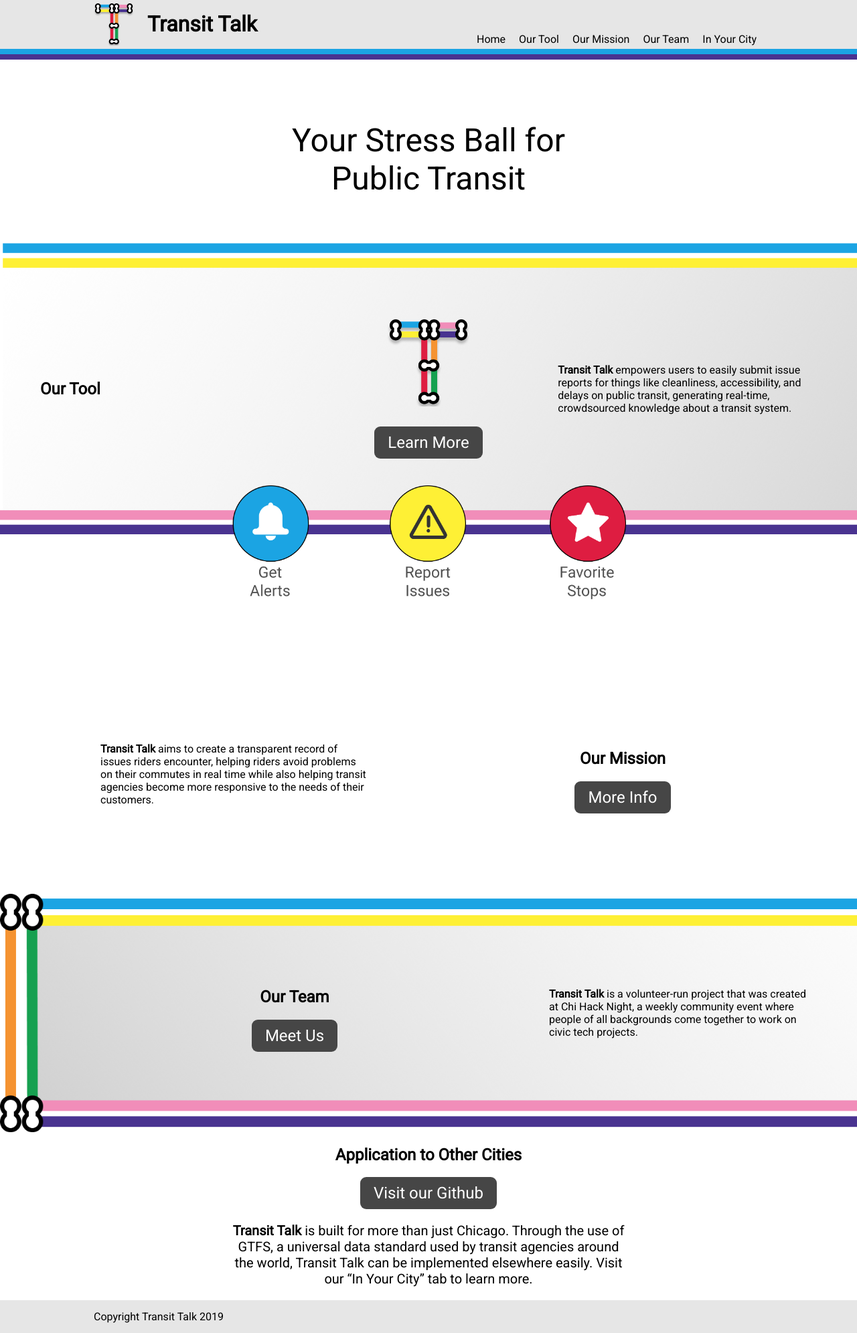
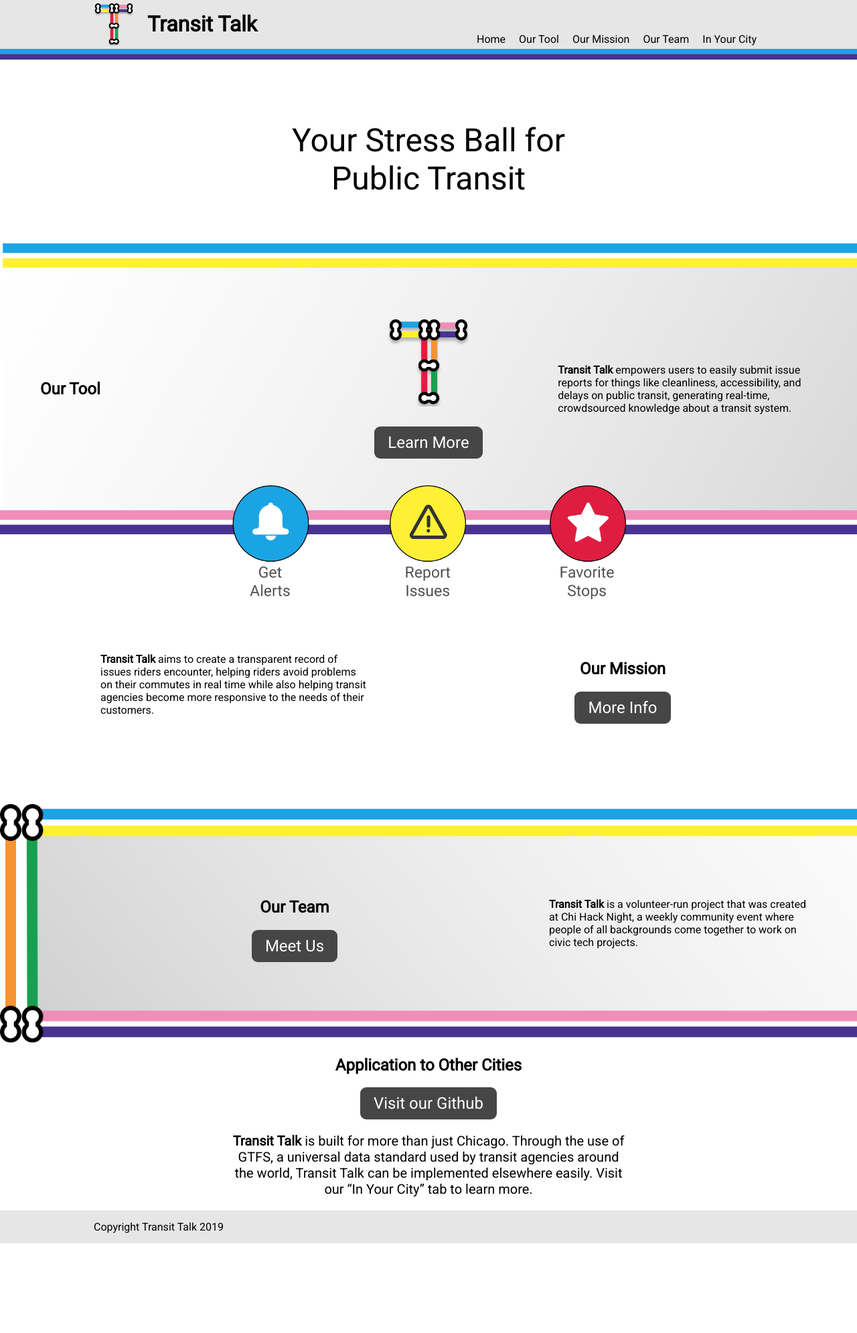
Before and after one commit to TransitTalk/CaravanTransit.github.io, a Jekyll site: the page built from index.html, in a window 1280 px wide. Shown: the whole page at 67% size. Built offline with Jekyll 4.4.1, drawn with Linux system fonts in a browser that asks for light colours; after the commit the page ends 1857 px from its top, so only the background shows below that.

Commit message:
Made three-buttons position: absolute

```diff
--- a/_sass/pages/_index.scss
+++ b/_sass/pages/_index.scss
@@ -1,9 +1,15 @@
-.three-buttons {
+.three-btn-cont {
   position: relative;
-  top: -80px;
-  text-align: center;
+  margin-bottom: 40px;
 
-  .features-img {
-    height: 170px;
+  .three-buttons {
+    position: absolute;
+    top: calc(100% - 80px);
+    width: 100%;
+    text-align: center;
+
+    .features-img {
+      height: 170px;
+    }
   }
 }
--- a/index.html
+++ b/index.html
@@ -9,7 +9,7 @@
   </h1>
 </div>
 
-<div class="bkgd-1 simple-cols -standard">
+<div class="bkgd-1 simple-cols -standard three-btn-cont">
   <h2> Our Tool </h2>
 
   <div class="center-btn">
@@ -21,10 +21,10 @@
   <p class="basic-p">
     <strong>Transit Talk</strong> empowers users to easily submit issue reports for things like cleanliness, accessibility, and delays on public transit, generating real-time, crowdsourced knowledge about a transit system.
   </p>
-</div>
 
-<div class="three-buttons">
-  <img src="/assets/images/features.png" class="features-img dsktp-only">
+  <div class="three-buttons">
+    <img src="/assets/images/features.png" class="features-img dsktp-only">
+  </div>
 </div>
 
 <div class="simple-cols -standard">
```
